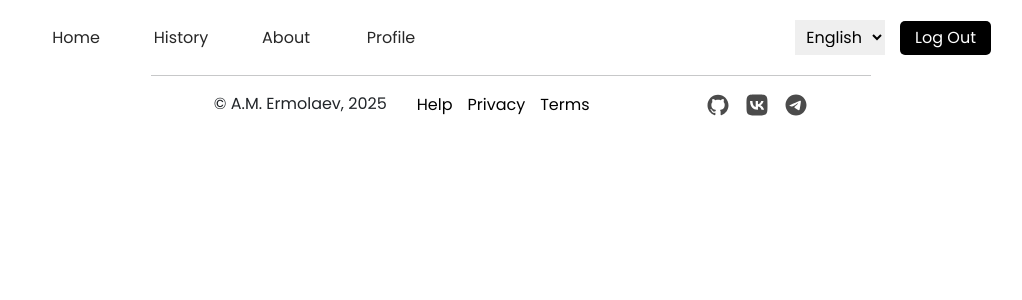
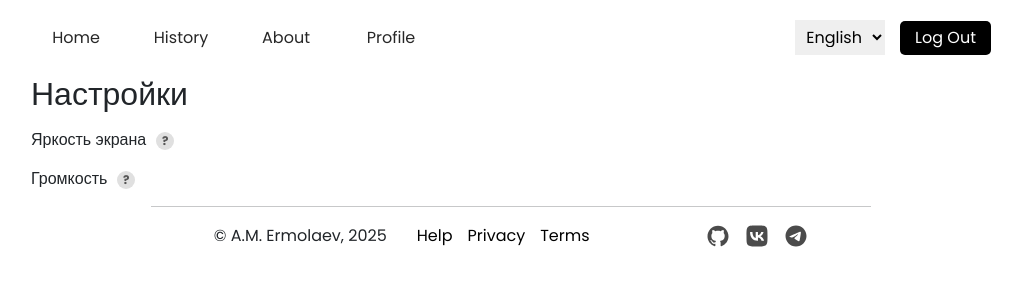
Before and after one commit to radonious/graduate-work, a Vue app in the folder ui/: page /about in a window 1280 px wide. Shown: the top 300 px of the page, without its empty margins (129-1151 px from the left). Built offline with nearby package versions, Linux system fonts and the light colour scheme; no server answers; sample sign-in values are in the browser's storage.

Commit message:
[frontend]: tooltip for settings

```diff
--- /dev/null
+++ b/ui/src/components/Tooltip.vue
@@ -0,0 +1,81 @@
+<template>
+  <div class="tooltip-container">
+    <span class="tooltip-icon">?</span>
+    <span class="tooltip-text">{{ text }}</span>
+  </div>
+</template>
+
+<script>
+export default {
+  props: {
+    text: {
+      type: String,
+      required: true
+    }
+  }
+}
+</script>
+
+<style scoped>
+.tooltip-container {
+  display: inline-block;
+  position: relative;
+  margin-right: 10px;
+}
+
+.tooltip-icon {
+  display: inline-flex;
+  align-items: center;
+  justify-content: center;
+  width: 18px;
+  height: 18px;
+  border-radius: 50%;
+  background: #e0e0e0;
+  color: #555;
+  font-size: 12px;
+  font-weight: bold;
+  cursor: help;
+  transition: background 0.2s;
+}
+
+.tooltip-icon:hover {
+  background: #d0d0d0;
+}
+
+.tooltip-text {
+  position: absolute;
+  bottom: 100%;
+  left: 50%;
+  transform: translateX(-50%);
+  margin-bottom: 8px;
+  padding: 6px 10px;
+  background: white;
+  border: 1px solid #ddd;
+  border-radius: 4px;
+  box-shadow: 0 2px 4px rgba(0,0,0,0.1);
+  width: max-content;
+  max-width: 350px;
+  white-space: normal;
+  text-align: left;
+  line-height: 1.4;
+  word-wrap: break-word;
+  opacity: 0;
+  transition: opacity 0.2s;
+  pointer-events: none;
+  z-index: 100;
+}
+
+.tooltip-icon:hover + .tooltip-text {
+  opacity: 1;
+}
+
+.tooltip-text::after {
+  content: '';
+  position: absolute;
+  top: 100%;
+  left: 50%;
+  transform: translateX(-50%);
+  border: 5px solid transparent;
+  border-top-color: #ddd;
+}
+</style>
--- a/ui/src/locales/en.json
+++ b/ui/src/locales/en.json
@@ -75,6 +75,15 @@
             "syntaxPlagiarismThreshold": "Syntax plagiarism threshold",
             "syntaxAnalysisEnable": "Syntax analysis",
             "saveSourcesIntoDatabase": "Save files on server"
+        },
+        "tooltip": {
+            "profile": "Preferred scan profile",
+            "minFileLength": "Files from the database with a shorter length will not be used during verification",
+            "maxFileLengthDiffRate": "Files from the database with a greater difference in size will not be used during verification",
+            "lexicalAnalysisEnable": "Responsible for comparing program text. Does not take into account the structure",
+            "lexicalPlagiarismThreshold": "Exceeding the value is considered plagiarism and is displayed in the results",
+            "syntaxAnalysisEnable": "Responsible for comparing program structure. Does not take text into account",
+            "syntaxPlagiarismThreshold": "Exceeding the value is considered plagiarism and is displayed in the results"
         }
     }
 }
--- a/ui/src/locales/ru.json
+++ b/ui/src/locales/ru.json
@@ -75,6 +75,15 @@
             "syntaxPlagiarismThreshold": "Порог синтаксического плагиата",
             "syntaxAnalysisEnable": "Синтаксический анализ",
             "saveSourcesIntoDatabase": "Сохранить файлы в базу проектов"
+        },
+        "tooltip": {
+            "profile": "Предпочтительный профиль сканирования",
+            "minFileLength": "Файлы из базы с меньшей длиной не будут использованы при проверке",
+            "maxFileLengthDiffRate": "Файлы из базы с большей разницей в размере не будут использованы при проверке",
+            "lexicalAnalysisEnable": "Отвечает за сравнение текста программ. Не учитывает структуру",
+            "lexicalPlagiarismThreshold": "Превышение значение считается плагиатом и отображается в результатах",
+            "syntaxAnalysisEnable": "Отвечает за сравнение стурктуры программ. Не учитывает текст",
+            "syntaxPlagiarismThreshold": "Превышение значение считается плагиатом и отображается в результатах"
         }
     }
 }
--- a/ui/src/locales/zh.json
+++ b/ui/src/locales/zh.json
@@ -75,6 +75,15 @@
             "syntaxPlagiarismThreshold": "语法抄袭阈值",
             "syntaxAnalysisEnable": "语法分析",
             "saveSourcesIntoDatabase": "保存文件至数据库"
+        },
+        "tooltip": {
+            "profile": "首选扫描配置文件",
+            "minFileLength": "数据库中长度较短的文件将不会在验证过程中使用",
+            "maxFileLengthDiffRate": "数据库中大小差异较大的文件将不会在验证过程中使用",
+            "lexicalAnalysisEnable": "负责比较程序文本。不考虑结构",
+            "lexicalPlagiarismThreshold": "超过该值将被视为抄袭，并显示在结果中",
+            "syntaxAnalysisEnable": "负责比较程序结构。不考虑文本",
+            "syntaxPlagiarismThreshold": "超过该值将被视为抄袭，并显示在结果中"
         }
     }
 }
--- a/ui/src/views/About.vue
+++ b/ui/src/views/About.vue
@@ -1,12 +1,37 @@
 <template>
-  <div class="container col-md-9">
+  <div class="settings">
+    <h2>Настройки</h2>
+
+    <div class="setting-item">
+      <label>Яркость экрана</label>
+      <Tooltip text="Регулирует интенсивность подсветки дисплея" />
+    </div>
+
+    <div class="setting-item">
+      <label>Громкость</label>
+      <Tooltip text="Управление уровнем звука системы" />
+    </div>
   </div>
 </template>
 
 <script>
+import Tooltip from '@/components/Tooltip.vue'
 
+export default {
+  components: {
+    Tooltip
+  }
+}
 </script>
 
 <style scoped>
+.setting-item {
+  margin: 15px 0;
+  display: flex;
+  align-items: center;
+}
 
+label {
+  margin-right: 10px;
+}
 </style>
--- a/ui/src/views/Home.vue
+++ b/ui/src/views/Home.vue
@@ -65,9 +65,10 @@
       </button>
 
       <div>
-        <!-- Настройка профиля как btn-group -->
+        <!-- Настройка профиля -->
         <div class="mb-3">
           <label class="form-label">{{ $t("home.settings.profile.title") }}</label>
+          <Tooltip :text="$t('home.tooltip.profile')" />
           <div class="btn-group" role="group" aria-label="Profile selection">
             <input type="radio"
                    class="btn-check"
@@ -105,6 +106,7 @@
           <label for="minFileLength" class="form-label mt-2">
             {{ $t("home.settings.minFileLength") }}
           </label>
+          <Tooltip class="mt-2" :text="$t('home.tooltip.minFileLength')" />
           <input type="number" id="minFileLength" class="form-control settings-counter" v-model.number="minFileLength">
         </div>
 
@@ -112,36 +114,41 @@
           <label for="maxFileLengthDiffRate" class="form-label">
             {{ $t("home.settings.maxFileLengthDiffRate") }} ({{ (maxFileLengthDiffRate * 100).toFixed(0) }}%)
           </label>
+          <Tooltip :text="$t('home.tooltip.maxFileLengthDiffRate')" />
           <input type="range" id="maxFileLengthDiffRate" class="form-range settings-slider" v-model.number="maxFileLengthDiffRate"
                  min="0" max="1" step="0.01">
         </div>
 
-        <div class="mb-3 form-check">
+        <div class="mb-3 gap-2 d-flex form-check">
           <input type="checkbox" id="lexicalAnalysisEnable" class="form-check-input" v-model="lexicalAnalysisEnable">
           <label for="lexicalAnalysisEnable" class="form-check-label">
             {{ $t("home.settings.lexicalAnalysisEnable") }}
           </label>
+          <Tooltip :text="$t('home.tooltip.lexicalAnalysisEnable')" />
         </div>
 
         <div class="mb-3">
           <label for="lexicalPlagiarismThreshold" class="form-label">
             {{ $t("home.settings.lexicalPlagiarismThreshold") }} ({{ (lexicalPlagiarismThreshold * 100).toFixed(0) }}%)
           </label>
+          <Tooltip :text="$t('home.tooltip.lexicalPlagiarismThreshold')" />
           <input type="range" id="lexicalPlagiarismThreshold" class="form-range settings-slider"
                  v-model.number="lexicalPlagiarismThreshold" min="0" max="1" step="0.01">
         </div>
 
-        <div class="mb-3 form-check">
+        <div class="mb-3 gap-2 d-flex form-check">
           <input type="checkbox" id="syntaxAnalysisEnable" class="form-check-input" v-model="syntaxAnalysisEnable">
           <label for="syntaxAnalysisEnable" class="form-check-label">
             {{ $t("home.settings.syntaxAnalysisEnable") }}
           </label>
+          <Tooltip :text="$t('home.tooltip.syntaxAnalysisEnable')" />
         </div>
 
         <div class="mb-3">
           <label for="syntaxPlagiarismThreshold" class="form-label">
             {{ $t("home.settings.syntaxPlagiarismThreshold") }} ({{ (syntaxPlagiarismThreshold * 100).toFixed(0) }}%)
           </label>
+          <Tooltip :text="$t('home.tooltip.syntaxPlagiarismThreshold')" />
           <input type="range" id="syntaxPlagiarismThreshold" class="form-range settings-slider"
                  v-model.number="syntaxPlagiarismThreshold" min="0" max="1" step="0.01">
         </div>
@@ -171,6 +178,7 @@ import {autocompletion} from '@codemirror/autocomplete'
 import {lintGutter} from '@codemirror/lint'
 import {API_BASE_URL} from "../../config.js";
 import {authService} from "../service/authService.js";
+import Tooltip from '../components/Tooltip.vue'
 
 const extensions = [
   basicSetup,
@@ -180,9 +188,11 @@ const extensions = [
   EditorView.lineWrapping
 ];
 
-
 export default {
   name: "Home",
+  components: {
+    Tooltip
+  },
   data() {
     return {
       // Части страницы
```
